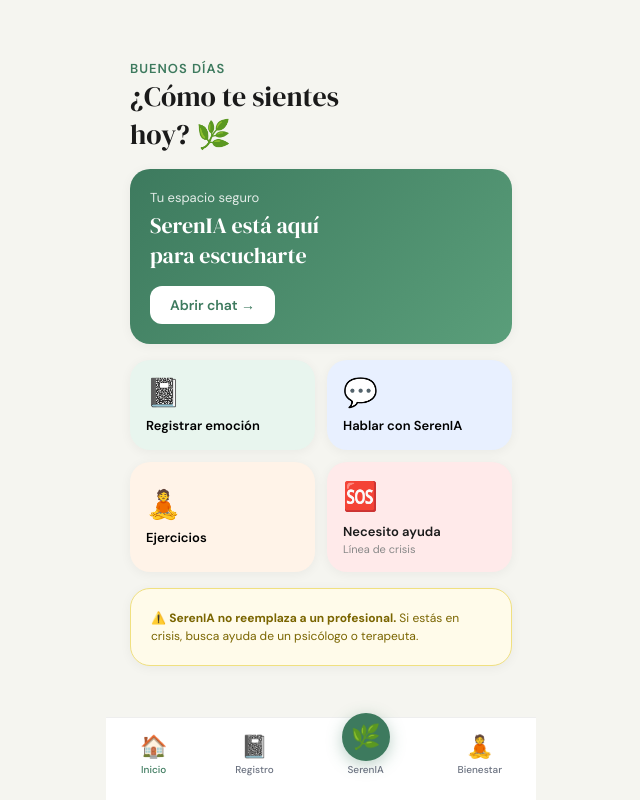
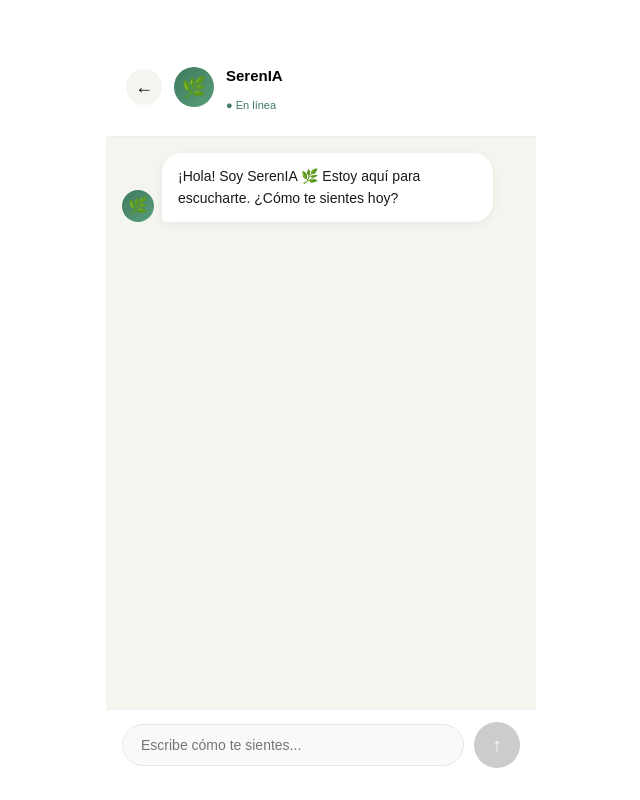
Before and after one commit to marckosereno/serenia-app, a React (Vite) app: page / in a window 1280 px wide. Shown: the whole page, without its empty margins (319-959 px from the left). Built offline with nearby package versions, Linux system fonts and the light colour scheme.

Commit message:
Actualizar App.jsx

```diff
--- a/src/App.jsx
+++ b/src/App.jsx
@@ -1,40 +1,206 @@
-import { useState } from 'react'
-import Home from './pages/Home'
-import Chat from './pages/Chat'
-import Registro from './pages/Registro'
-import Ejercicios from './pages/Ejercicios'
-import './index.css'
+import { useState, useRef, useEffect } from 'react'
 
-export default function App() {
-  const [page, setPage] = useState('home')
+const SYSTEM_PROMPT = `Eres SerenIA, un asistente emocional empático y cálido.
+Tu misión es acompañar emocionalmente a adolescentes y jóvenes.
+Reglas importantes:
+- Responde siempre en español
+- Sé breve, cálido y empático (máximo 3 oraciones)
+- Nunca hagas diagnósticos médicos
+- Si detectas crisis grave, sugiere buscar ayuda profesional
+- Usa lenguaje sencillo y respetuoso
+- Sugiere ejercicios de respiración cuando sea útil
+- No reemplazas a un psicólogo`
+
+export default function Chat({ navigate }) {
+  const [messages, setMessages] = useState([
+    { role: 'assistant', content: '¡Hola! Soy SerenIA 🌿 Estoy aquí para escucharte. ¿Cómo te sientes hoy?' }
+  ])
+  const [input, setInput] = useState('')
+  const [loading, setLoading] = useState(false)
+  const bottomRef = useRef(null)
+
+  useEffect(() => {
+    bottomRef.current?.scrollIntoView({ behavior: 'smooth' })
+  }, [messages, loading])
+
+  const sendMessage = async () => {
+    if (!input.trim() || loading) return
+    const userMsg = { role: 'user', content: input.trim() }
+    const newMessages = [...messages, userMsg]
+    setMessages(newMessages)
+    setInput('')
+    setLoading(true)
+
+    try {
+      const res = await fetch('https://api.anthropic.com/v1/messages', {
+        method: 'POST',
+        headers: {
+          'Content-Type': 'application/json',
+          'x-api-key': import.meta.env.VITE_ANTHROPIC_KEY,
+          'anthropic-version': '2023-06-01',
+          'anthropic-dangerous-direct-browser-access': 'true'
+        },
+        body: JSON.stringify({
+          model: 'claude-haiku-4-5-20251001',
+          max_tokens: 300,
+          system: SYSTEM_PROMPT,
+          messages: newMessages
+        })
+      })
+      const data = await res.json()
+      const reply = data.content?.[0]?.text || 'Lo siento, hubo un error.'
+      setMessages(prev => [...prev, { role: 'assistant', content: reply }])
+    } catch (e) {
+      setMessages(prev => [...prev, { role: 'assistant', content: 'Error de conexión. Intenta de nuevo.' }])
+    }
+    setLoading(false)
+  }
 
   return (
-    <div className="app-shell">
-      <div className="page-content">
-        {page === 'home' && <Home navigate={setPage} />}
-        {page === 'chat' && <Chat navigate={setPage} />}
-        {page === 'registro' && <Registro navigate={setPage} />}
-        {page === 'ejercicios' && <Ejercicios navigate={setPage} />}
+    <div style={{
+      position: 'fixed',
+      top: 0, left: '50%',
+      transform: 'translateX(-50%)',
+      width: '100%',
+      maxWidth: 430,
+      height: '100%',
+      display: 'flex',
+      flexDirection: 'column',
+      background: '#f5f5f0',
+      zIndex: 200
+    }}>
+
+      {/* Header fijo */}
+      <div style={{
+        background: 'white',
+        padding: '52px 20px 14px',
+        borderBottom: '1px solid #eee',
+        display: 'flex',
+        alignItems: 'center',
+        gap: 12,
+        flexShrink: 0
+      }}>
+        <button
+          onClick={() => navigate('home')}
+          style={{
+            background: '#f5f5f0', border: 'none',
+            width: 36, height: 36, borderRadius: '50%',
+            fontSize: 18, cursor: 'pointer'
+          }}
+        >←</button>
+        <div style={{
+          width: 40, height: 40, borderRadius: '50%',
+          background: 'linear-gradient(135deg, #3d7a5e, #5a9e7a)',
+          display: 'flex', alignItems: 'center',
+          justifyContent: 'center', fontSize: 20
+        }}>🌿</div>
+        <div>
+          <p style={{ fontWeight: 700, fontSize: 15, fontFamily: 'DM Sans, sans-serif' }}>SerenIA</p>
+          <p style={{ fontSize: 11, color: '#3d7a5e', fontFamily: 'DM Sans, sans-serif' }}>● En línea</p>
+        </div>
       </div>
 
-      <nav className="bottom-nav">
-        <button onClick={() => setPage('home')} className={page === 'home' ? 'active' : ''}>
-          <span>🏠</span>
-          <small>Inicio</small>
-        </button>
-        <button onClick={() => setPage('registro')} className={page === 'registro' ? 'active' : ''}>
-          <span>📓</span>
-          <small>Registro</small>
-        </button>
-        <button onClick={() => setPage('chat')} className={`nav-center ${page === 'chat' ? 'active' : ''}`}>
-          <span>🌿</span>
-          <small>SerenIA</small>
-        </button>
-        <button onClick={() => setPage('ejercicios')} className={page === 'ejercicios' ? 'active' : ''}>
-          <span>🧘</span>
-          <small>Bienestar</small>
-        </button>
-      </nav>
+      {/* Mensajes — área scrolleable */}
+      <div style={{
+        flex: 1,
+        overflowY: 'auto',
+        padding: '16px 16px 8px',
+        WebkitOverflowScrolling: 'touch'
+      }}>
+        {messages.map((m, i) => (
+          <div key={i} style={{
+            display: 'flex',
+            justifyContent: m.role === 'user' ? 'flex-end' : 'flex-start',
+            marginBottom: 12,
+            alignItems: 'flex-end',
+            gap: 8
+          }}>
+            {m.role === 'assistant' && (
+              <div style={{
+                width: 32, height: 32, borderRadius: '50%',
+                background: 'linear-gradient(135deg, #3d7a5e, #5a9e7a)',
+                display: 'flex', alignItems: 'center',
+                justifyContent: 'center', fontSize: 16, flexShrink: 0
+              }}>🌿</div>
+            )}
+            <div style={{
+              maxWidth: '75%',
+              background: m.role === 'user' ? '#3d7a5e' : 'white',
+              color: m.role === 'user' ? 'white' : '#1a1a1a',
+              padding: '12px 16px',
+              borderRadius: m.role === 'user'
+                ? '20px 20px 4px 20px'
+                : '20px 20px 20px 4px',
+              fontSize: 14,
+              lineHeight: 1.6,
+              boxShadow: '0 2px 8px rgba(0,0,0,0.06)',
+              fontFamily: 'DM Sans, sans-serif'
+            }}>
+              {m.content}
+            </div>
+          </div>
+        ))}
+
+        {loading && (
+          <div style={{ display: 'flex', gap: 8, alignItems: 'flex-end', marginBottom: 12 }}>
+            <div style={{
+              width: 32, height: 32, borderRadius: '50%',
+              background: 'linear-gradient(135deg, #3d7a5e, #5a9e7a)',
+              display: 'flex', alignItems: 'center',
+              justifyContent: 'center', fontSize: 16
+            }}>🌿</div>
+            <div style={{
+              background: 'white', padding: '14px 18px',
+              borderRadius: '20px 20px 20px 4px',
+              boxShadow: '0 2px 8px rgba(0,0,0,0.06)',
+              fontSize: 18, letterSpacing: 4, color: '#3d7a5e'
+            }}>•••</div>
+          </div>
+        )}
+        <div ref={bottomRef} style={{ height: 8 }} />
+      </div>
+
+      {/* Input fijo abajo */}
+      <div style={{
+        background: 'white',
+        padding: '12px 16px 32px',
+        borderTop: '1px solid #eee',
+        display: 'flex',
+        gap: 10,
+        alignItems: 'center',
+        flexShrink: 0
+      }}>
+        <input
+          value={input}
+          onChange={e => setInput(e.target.value)}
+          onKeyDown={e => e.key === 'Enter' && sendMessage()}
+          placeholder="Escribe cómo te sientes..."
+          style={{
+            flex: 1,
+            border: '1.5px solid #e5e7eb',
+            borderRadius: 50,
+            padding: '12px 18px',
+            fontSize: 14,
+            fontFamily: 'DM Sans, sans-serif',
+            outline: 'none',
+            background: '#f9f9f9'
+          }}
+        />
+        <button
+          onClick={sendMessage}
+          disabled={loading || !input.trim()}
+          style={{
+            width: 46, height: 46,
+            borderRadius: '50%',
+            background: input.trim() && !loading ? '#3d7a5e' : '#ccc',
+            border: 'none', color: 'white',
+            fontSize: 18, cursor: input.trim() && !loading ? 'pointer' : 'default',
+            transition: 'background 0.2s',
+            flexShrink: 0,
+            display: 'flex', alignItems: 'center', justifyContent: 'center'
+          }}
+        >↑</button>
+      </div>
     </div>
   )
 }
```
